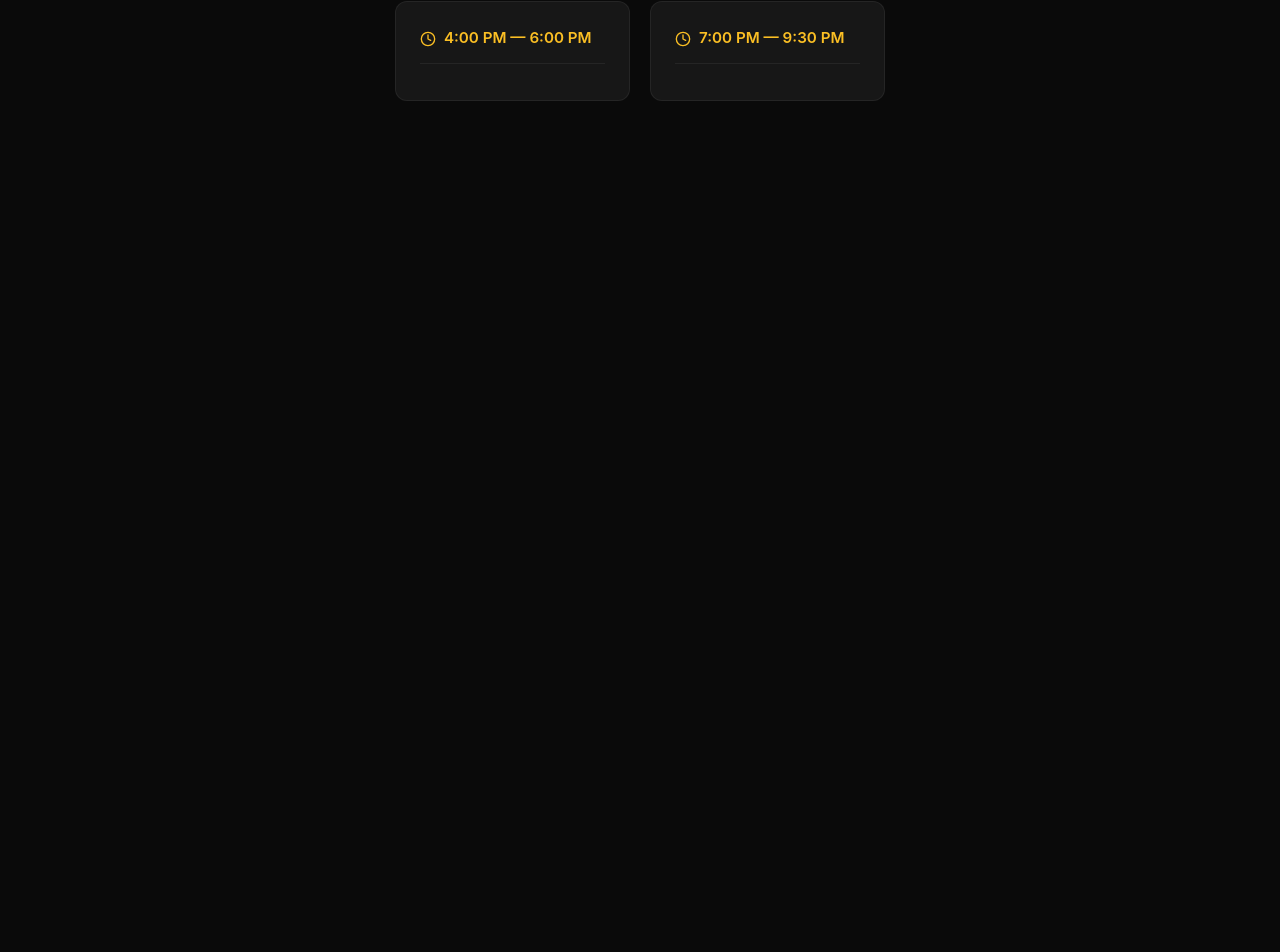
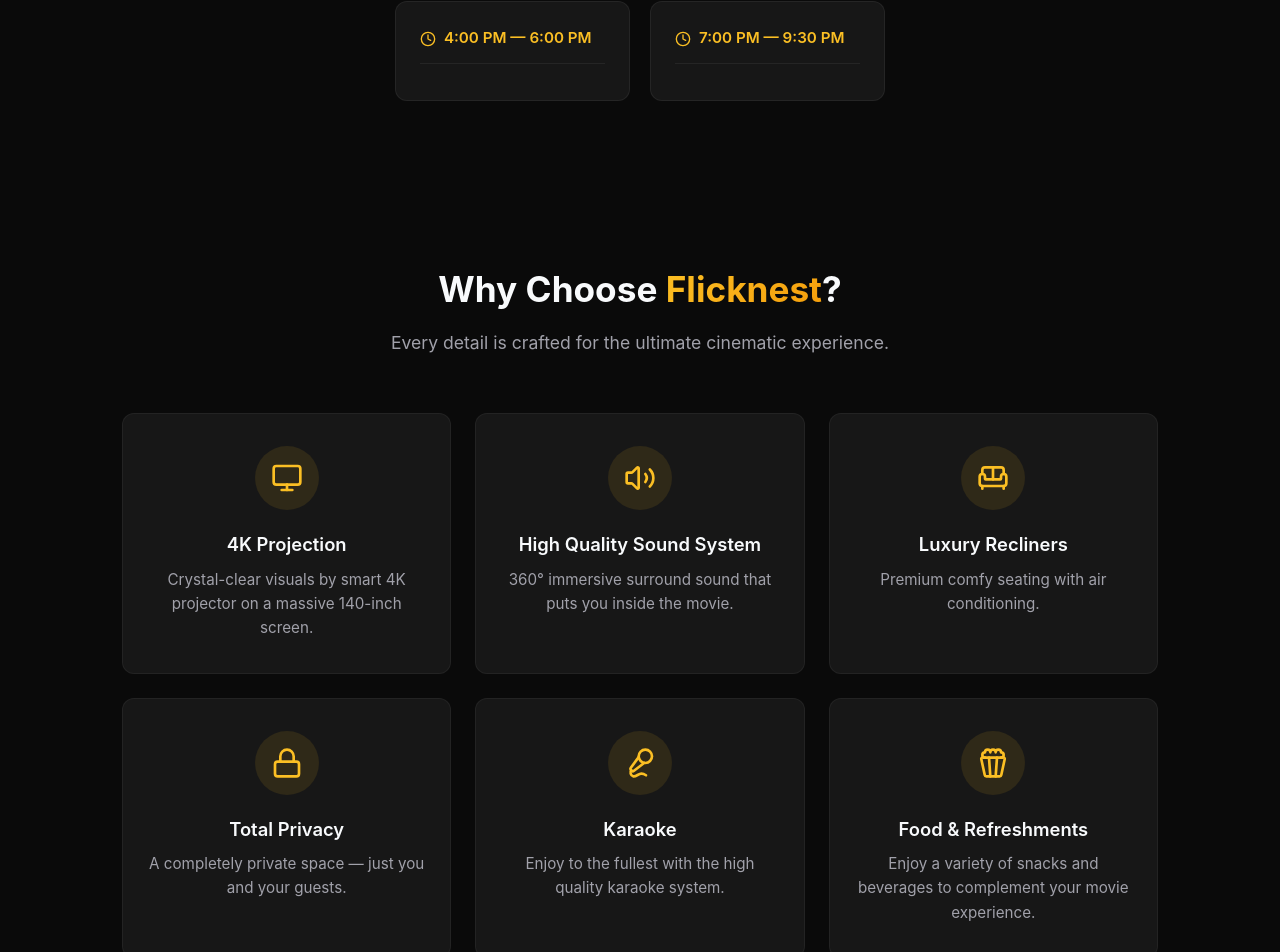
Before and after one commit to sakunakavinda/flicknest, a React (Vite) app: page / in a window 1280 px wide. Shown: the part 1124-2076 px from the top of the page. Before the commit the page ends 1305 px from the top, so only its background shows below. Built offline with nearby package versions, Linux system fonts and the light colour scheme.

Commit message:
feat: add new Features component and integrate it into App layout

```diff
--- a/src/App.jsx
+++ b/src/App.jsx
@@ -1,19 +1,14 @@
 import React from 'react';
 import Hero from './components/Hero';
 import Schedule from './components/Schedule';
+import Features from './components/Features';
 
 function App() {
   return (
     <div className="app-container">
-      {/*
-        Notice: We replaced ALL the raw text with a single <Hero /> tag!
-        The Availability component is now INSIDE Hero.jsx.
-        This is the power of components — clean, organized code.
-      */}
       <Hero />
-
-      {/* The booking schedule appears right below the hero */}
       <Schedule />
+      <Features />
     </div>
   )
 }
--- /dev/null
+++ b/src/components/Features.css
@@ -0,0 +1,102 @@
+/* ==============================
+   FEATURES / AMENITIES SECTION
+   ============================== */
+
+.features-section {
+  padding: 5rem 2rem;
+  max-width: 1100px;
+  margin: 0 auto;
+}
+
+.features-header {
+  text-align: center;
+  margin-bottom: 3.5rem;
+}
+
+.features-header h2 {
+  font-size: 2.2rem;
+  font-weight: 700;
+  margin-bottom: 0.75rem;
+}
+
+/* Reusable gold gradient text */
+.gold-text {
+  background: linear-gradient(135deg, var(--accent-gold), #f59e0b);
+  -webkit-background-clip: text;
+  -webkit-text-fill-color: transparent;
+  background-clip: text;
+}
+
+.features-subtitle {
+  color: var(--text-secondary);
+  font-size: 1.1rem;
+  max-width: 500px;
+  margin: 0 auto;
+}
+
+/* --- 3-Column Grid --- */
+.features-grid {
+  display: grid;
+  grid-template-columns: repeat(3, 1fr);   /* 3 equal columns */
+  gap: 1.5rem;
+}
+
+/* --- Individual Feature Card --- */
+.feature-card {
+  background: var(--bg-secondary);
+  border: 1px solid rgba(255, 255, 255, 0.05);
+  border-radius: var(--border-radius);
+  padding: 2rem 1.5rem;
+  text-align: center;
+  transition: var(--transition);
+}
+
+.feature-card:hover {
+  background: var(--bg-card);
+  border-color: rgba(251, 191, 36, 0.15);
+  transform: translateY(-4px);
+  box-shadow: 0 12px 40px rgba(0, 0, 0, 0.4);
+}
+
+/* --- Icon Circle --- */
+.feature-icon {
+  display: inline-flex;
+  align-items: center;
+  justify-content: center;
+  width: 64px;
+  height: 64px;
+  border-radius: 50%;
+  background: rgba(251, 191, 36, 0.1);
+  color: var(--accent-gold);
+  margin-bottom: 1.25rem;
+}
+
+.feature-card h3 {
+  font-size: 1.15rem;
+  font-weight: 600;
+  margin-bottom: 0.5rem;
+  color: var(--text-primary);
+}
+
+.feature-card p {
+  color: var(--text-secondary);
+  font-size: 0.95rem;
+  line-height: 1.6;
+}
+
+/* --- Responsive --- */
+@media (max-width: 900px) {
+  .features-grid {
+    grid-template-columns: repeat(2, 1fr);   /* 2 columns on tablets */
+  }
+}
+
+@media (max-width: 600px) {
+  .features-grid {
+    grid-template-columns: 1fr;              /* 1 column on phones */
+  }
+
+  .features-header h2 {
+    font-size: 1.6rem;
+  }
+}
--- /dev/null
+++ b/src/components/Features.jsx
@@ -0,0 +1,79 @@
+import React from 'react';
+import { Monitor, Volume2, Sofa, Popcorn, Wifi, Lock, Mic, Mic2 } from 'lucide-react';
+import './Features.css';
+
+const Features = () => {
+  /*
+    Lesson: Storing UI data in an array of objects.
+    Each feature has an icon, a title, and a description.
+    We store them in an array so we can .map() over them
+    instead of writing 6 separate cards by hand.
+  */
+  const features = [
+    {
+      id: 1,
+      icon: <Monitor size={32} />,
+      title: "4K Projection",
+      description: "Crystal-clear visuals by smart 4K projector on a massive 140-inch screen."
+    },
+    {
+      id: 2,
+      icon: <Volume2 size={32} />,
+      title: "High Quality Sound System",
+      description: "360° immersive surround sound that puts you inside the movie."
+    },
+    {
+      id: 3,
+      icon: <Sofa size={32} />,
+      title: "Luxury Recliners",
+      description: "Premium comfy seating with air conditioning."
+    },
+    {
+      id: 4,
+      icon: <Lock size={32} />,
+      title: "Total Privacy",
+      description: "A completely private space — just you and your guests."
+    },
+    {
+      id: 5,
+      icon: <Mic2 size={32} />,
+      title: "Karaoke",
+      description: "Enjoy to the fullest with the high quality karaoke system."
+    },
+    {
+      id: 6,
+      icon: <Popcorn size={32} />,
+      title: "Food & Refreshments",
+      description: "Enjoy a variety of snacks and beverages to complement your movie experience."
+    }
+  ];
+
+  return (
+    <section className="features-section" id="features">
+      <div className="features-header">
+        <h2>Why Choose <span className="gold-text">Flicknest</span>?</h2>
+        <p className="features-subtitle">
+          Every detail is crafted for the ultimate cinematic experience.
+        </p>
+      </div>
+
+      {/*
+        Lesson: We .map() again! Same pattern as Schedule.
+        This time each item has an icon (which is JSX stored in a variable).
+      */}
+      <div className="features-grid">
+        {features.map((feature) => (
+          <div className="feature-card" key={feature.id}>
+            <div className="feature-icon">
+              {feature.icon}
+            </div>
+            <h3>{feature.title}</h3>
+            <p>{feature.description}</p>
+          </div>
+        ))}
+      </div>
+    </section>
+  );
+};
+
+export default Features;
```
